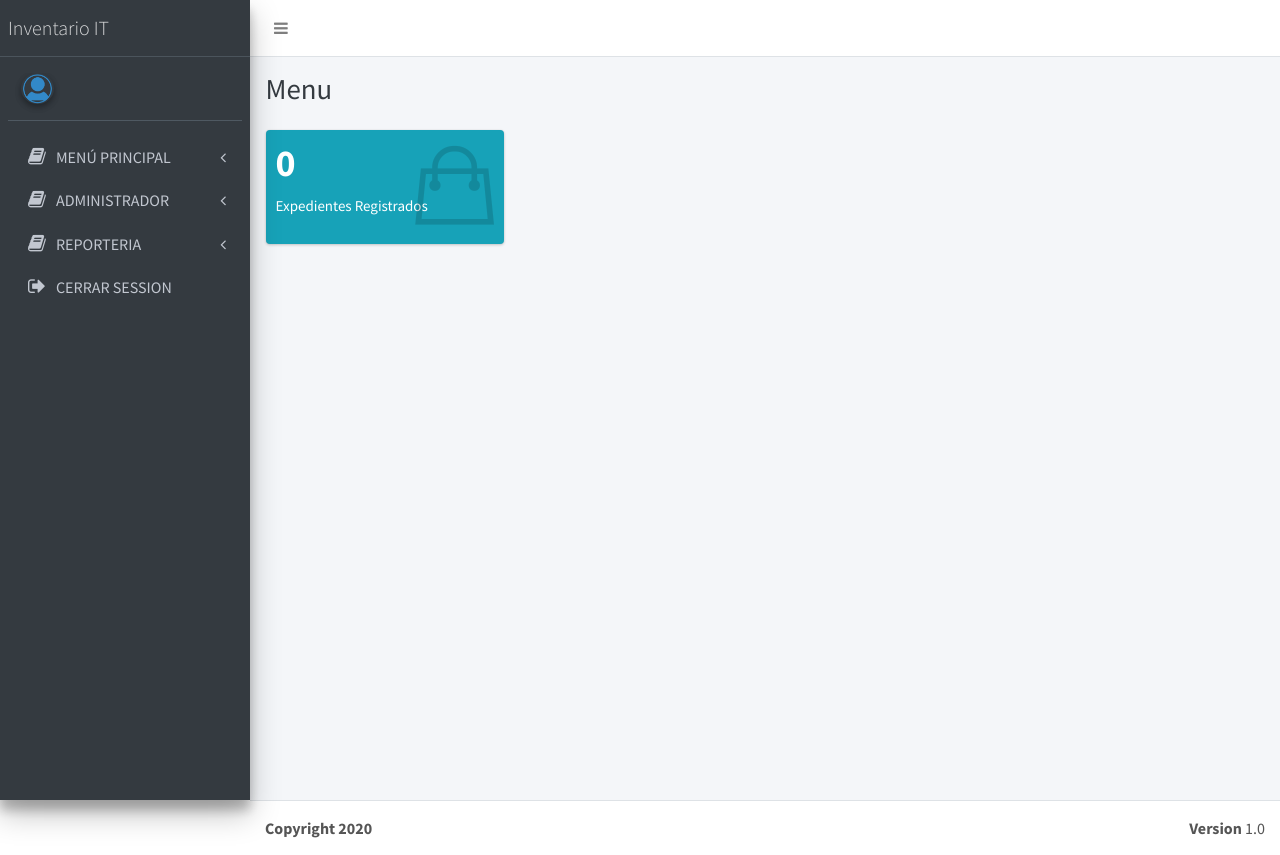
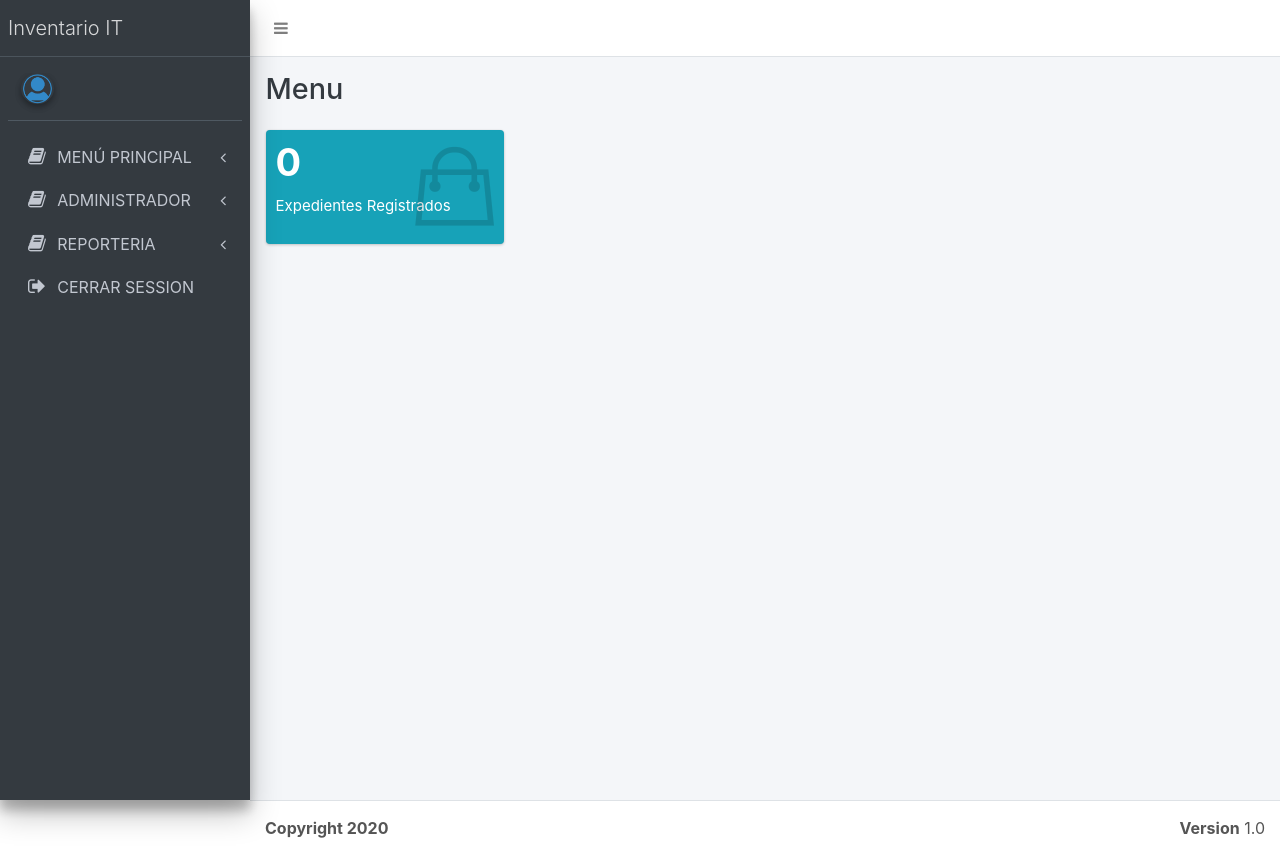
Before and after one commit to JorgeTunchez/inventarioit, a PHP site: page /menu.php in a window 1280 px wide. Run offline with PHP 8.4, Linux system fonts and the light colour scheme; the visitor is signed in with stand-in values (Sample User, id 1); data that the repository does not hold is empty; some libraries are stand-ins or nearby versions; some web fonts are replaced.

Commit message:
cambios visuales

```diff
--- a/area.php
+++ b/area.php
@@ -164,7 +164,7 @@ class area_view{
             <!-- bootstrap wysihtml5 - text editor -->
             <link rel="stylesheet" href="plugins/bootstrap-wysihtml5/bootstrap3-wysihtml5.min.css">
             <!-- Google Font: Source Sans Pro -->
-            <link href="https://fonts.googleapis.com/css?family=Source+Sans+Pro:300,400,400i,700" rel="stylesheet">
+            <link href="dist/css/fontgoogleapiscss.css" rel="stylesheet">
             <style>
                 @media only screen and (max-width: 800px) {
                     /* Force table to not be like tables anymore */
--- a/categoria.php
+++ b/categoria.php
@@ -165,7 +165,7 @@ class categoria_view{
         <!-- bootstrap wysihtml5 - text editor -->
         <link rel="stylesheet" href="plugins/bootstrap-wysihtml5/bootstrap3-wysihtml5.min.css">
         <!-- Google Font: Source Sans Pro -->
-        <link href="https://fonts.googleapis.com/css?family=Source+Sans+Pro:300,400,400i,700" rel="stylesheet">
+        <link href="dist/css/fontgoogleapiscss.css" rel="stylesheet">
         <style>
             @media only screen and (max-width: 800px) {
                 /* Force table to not be like tables anymore */
--- a/colaborador.php
+++ b/colaborador.php
@@ -417,7 +417,7 @@ class colaborador_view{
             <!-- bootstrap wysihtml5 - text editor -->
             <link rel="stylesheet" href="plugins/bootstrap-wysihtml5/bootstrap3-wysihtml5.min.css">
             <!-- Google Font: Source Sans Pro -->
-            <link href="https://fonts.googleapis.com/css?family=Source+Sans+Pro:300,400,400i,700" rel="stylesheet">
+            <link href="dist/css/fontgoogleapiscss.css" rel="stylesheet">
             <style>
 
                 .centrar{
--- a/componentes.php
+++ b/componentes.php
@@ -249,7 +249,7 @@ class componentes_view{
             <!-- bootstrap wysihtml5 - text editor -->
             <link rel="stylesheet" href="plugins/bootstrap-wysihtml5/bootstrap3-wysihtml5.min.css">
             <!-- Google Font: Source Sans Pro -->
-            <link href="https://fonts.googleapis.com/css?family=Source+Sans+Pro:300,400,400i,700" rel="stylesheet">
+            <link href="dist/css/fontgoogleapiscss.css" rel="stylesheet">
             <style>
                 @media only screen and (max-width: 800px) {
                     /* Force table to not be like tables anymore */
--- a/core/core.php
+++ b/core/core.php
@@ -1,6 +1,6 @@
 <?php
 error_reporting(E_ALL);
-ini_set('display_errors',1);
+ini_set('display_errors',0);
 
 function getConexion(){
 
--- /dev/null
+++ b/dist/css/fontgoogleapiscss.css
@@ -0,0 +1,224 @@
+/* cyrillic-ext */
+@font-face {
+  font-family: 'Source Sans Pro';
+  font-style: italic;
+  font-weight: 400;
+  src: url(https://fonts.gstatic.com/s/sourcesanspro/v14/6xK1dSBYKcSV-LCoeQqfX1RYOo3qPZ7qsDJT9g.woff2) format('woff2');
+  unicode-range: U+0460-052F, U+1C80-1C88, U+20B4, U+2DE0-2DFF, U+A640-A69F, U+FE2E-FE2F;
+}
+/* cyrillic */
+@font-face {
+  font-family: 'Source Sans Pro';
+  font-style: italic;
+  font-weight: 400;
+  src: url(https://fonts.gstatic.com/s/sourcesanspro/v14/6xK1dSBYKcSV-LCoeQqfX1RYOo3qPZ7jsDJT9g.woff2) format('woff2');
+  unicode-range: U+0400-045F, U+0490-0491, U+04B0-04B1, U+2116;
+}
+/* greek-ext */
+@font-face {
+  font-family: 'Source Sans Pro';
+  font-style: italic;
+  font-weight: 400;
+  src: url(https://fonts.gstatic.com/s/sourcesanspro/v14/6xK1dSBYKcSV-LCoeQqfX1RYOo3qPZ7rsDJT9g.woff2) format('woff2');
+  unicode-range: U+1F00-1FFF;
+}
+/* greek */
+@font-face {
+  font-family: 'Source Sans Pro';
+  font-style: italic;
+  font-weight: 400;
+  src: url(https://fonts.gstatic.com/s/sourcesanspro/v14/6xK1dSBYKcSV-LCoeQqfX1RYOo3qPZ7ksDJT9g.woff2) format('woff2');
+  unicode-range: U+0370-03FF;
+}
+/* vietnamese */
+@font-face {
+  font-family: 'Source Sans Pro';
+  font-style: italic;
+  font-weight: 400;
+  src: url(https://fonts.gstatic.com/s/sourcesanspro/v14/6xK1dSBYKcSV-LCoeQqfX1RYOo3qPZ7osDJT9g.woff2) format('woff2');
+  unicode-range: U+0102-0103, U+0110-0111, U+0128-0129, U+0168-0169, U+01A0-01A1, U+01AF-01B0, U+1EA0-1EF9, U+20AB;
+}
+/* latin-ext */
+@font-face {
+  font-family: 'Source Sans Pro';
+  font-style: italic;
+  font-weight: 400;
+  src: url(https://fonts.gstatic.com/s/sourcesanspro/v14/6xK1dSBYKcSV-LCoeQqfX1RYOo3qPZ7psDJT9g.woff2) format('woff2');
+  unicode-range: U+0100-024F, U+0259, U+1E00-1EFF, U+2020, U+20A0-20AB, U+20AD-20CF, U+2113, U+2C60-2C7F, U+A720-A7FF;
+}
+/* latin */
+@font-face {
+  font-family: 'Source Sans Pro';
+  font-style: italic;
+  font-weight: 400;
+  src: url(https://fonts.gstatic.com/s/sourcesanspro/v14/6xK1dSBYKcSV-LCoeQqfX1RYOo3qPZ7nsDI.woff2) format('woff2');
+  unicode-range: U+0000-00FF, U+0131, U+0152-0153, U+02BB-02BC, U+02C6, U+02DA, U+02DC, U+2000-206F, U+2074, U+20AC, U+2122, U+2191, U+2193, U+2212, U+2215, U+FEFF, U+FFFD;
+}
+/* cyrillic-ext */
+@font-face {
+  font-family: 'Source Sans Pro';
+  font-style: normal;
+  font-weight: 300;
+  src: url(https://fonts.gstatic.com/s/sourcesanspro/v14/6xKydSBYKcSV-LCoeQqfX1RYOo3ik4zwmhduz8A.woff2) format('woff2');
+  unicode-range: U+0460-052F, U+1C80-1C88, U+20B4, U+2DE0-2DFF, U+A640-A69F, U+FE2E-FE2F;
+}
+/* cyrillic */
+@font-face {
+  font-family: 'Source Sans Pro';
+  font-style: normal;
+  font-weight: 300;
+  src: url(https://fonts.gstatic.com/s/sourcesanspro/v14/6xKydSBYKcSV-LCoeQqfX1RYOo3ik4zwkxduz8A.woff2) format('woff2');
+  unicode-range: U+0400-045F, U+0490-0491, U+04B0-04B1, U+2116;
+}
+/* greek-ext */
+@font-face {
+  font-family: 'Source Sans Pro';
+  font-style: normal;
+  font-weight: 300;
+  src: url(https://fonts.gstatic.com/s/sourcesanspro/v14/6xKydSBYKcSV-LCoeQqfX1RYOo3ik4zwmxduz8A.woff2) format('woff2');
+  unicode-range: U+1F00-1FFF;
+}
+/* greek */
+@font-face {
+  font-family: 'Source Sans Pro';
+  font-style: normal;
+  font-weight: 300;
+  src: url(https://fonts.gstatic.com/s/sourcesanspro/v14/6xKydSBYKcSV-LCoeQqfX1RYOo3ik4zwlBduz8A.woff2) format('woff2');
+  unicode-range: U+0370-03FF;
+}
+/* vietnamese */
+@font-face {
+  font-family: 'Source Sans Pro';
+  font-style: normal;
+  font-weight: 300;
+  src: url(https://fonts.gstatic.com/s/sourcesanspro/v14/6xKydSBYKcSV-LCoeQqfX1RYOo3ik4zwmBduz8A.woff2) format('woff2');
+  unicode-range: U+0102-0103, U+0110-0111, U+0128-0129, U+0168-0169, U+01A0-01A1, U+01AF-01B0, U+1EA0-1EF9, U+20AB;
+}
+/* latin-ext */
+@font-face {
+  font-family: 'Source Sans Pro';
+  font-style: normal;
+  font-weight: 300;
+  src: url(https://fonts.gstatic.com/s/sourcesanspro/v14/6xKydSBYKcSV-LCoeQqfX1RYOo3ik4zwmRduz8A.woff2) format('woff2');
+  unicode-range: U+0100-024F, U+0259, U+1E00-1EFF, U+2020, U+20A0-20AB, U+20AD-20CF, U+2113, U+2C60-2C7F, U+A720-A7FF;
+}
+/* latin */
+@font-face {
+  font-family: 'Source Sans Pro';
+  font-style: normal;
+  font-weight: 300;
+  src: url(https://fonts.gstatic.com/s/sourcesanspro/v14/6xKydSBYKcSV-LCoeQqfX1RYOo3ik4zwlxdu.woff2) format('woff2');
+  unicode-range: U+0000-00FF, U+0131, U+0152-0153, U+02BB-02BC, U+02C6, U+02DA, U+02DC, U+2000-206F, U+2074, U+20AC, U+2122, U+2191, U+2193, U+2212, U+2215, U+FEFF, U+FFFD;
+}
+/* cyrillic-ext */
+@font-face {
+  font-family: 'Source Sans Pro';
+  font-style: normal;
+  font-weight: 400;
+  src: url(https://fonts.gstatic.com/s/sourcesanspro/v14/6xK3dSBYKcSV-LCoeQqfX1RYOo3qNa7lqDY.woff2) format('woff2');
+  unicode-range: U+0460-052F, U+1C80-1C88, U+20B4, U+2DE0-2DFF, U+A640-A69F, U+FE2E-FE2F;
+}
+/* cyrillic */
+@font-face {
+  font-family: 'Source Sans Pro';
+  font-style: normal;
+  font-weight: 400;
+  src: url(https://fonts.gstatic.com/s/sourcesanspro/v14/6xK3dSBYKcSV-LCoeQqfX1RYOo3qPK7lqDY.woff2) format('woff2');
+  unicode-range: U+0400-045F, U+0490-0491, U+04B0-04B1, U+2116;
+}
+/* greek-ext */
+@font-face {
+  font-family: 'Source Sans Pro';
+  font-style: normal;
+  font-weight: 400;
+  src: url(https://fonts.gstatic.com/s/sourcesanspro/v14/6xK3dSBYKcSV-LCoeQqfX1RYOo3qNK7lqDY.woff2) format('woff2');
+  unicode-range: U+1F00-1FFF;
+}
+/* greek */
+@font-face {
+  font-family: 'Source Sans Pro';
+  font-style: normal;
+  font-weight: 400;
+  src: url(https://fonts.gstatic.com/s/sourcesanspro/v14/6xK3dSBYKcSV-LCoeQqfX1RYOo3qO67lqDY.woff2) format('woff2');
+  unicode-range: U+0370-03FF;
+}
+/* vietnamese */
+@font-face {
+  font-family: 'Source Sans Pro';
+  font-style: normal;
+  font-weight: 400;
+  src: url(https://fonts.gstatic.com/s/sourcesanspro/v14/6xK3dSBYKcSV-LCoeQqfX1RYOo3qN67lqDY.woff2) format('woff2');
+  unicode-range: U+0102-0103, U+0110-0111, U+0128-0129, U+0168-0169, U+01A0-01A1, U+01AF-01B0, U+1EA0-1EF9, U+20AB;
+}
+/* latin-ext */
+@font-face {
+  font-family: 'Source Sans Pro';
+  font-style: normal;
+  font-weight: 400;
+  src: url(https://fonts.gstatic.com/s/sourcesanspro/v14/6xK3dSBYKcSV-LCoeQqfX1RYOo3qNq7lqDY.woff2) format('woff2');
+  unicode-range: U+0100-024F, U+0259, U+1E00-1EFF, U+2020, U+20A0-20AB, U+20AD-20CF, U+2113, U+2C60-2C7F, U+A720-A7FF;
+}
+/* latin */
+@font-face {
+  font-family: 'Source Sans Pro';
+  font-style: normal;
+  font-weight: 400;
+  src: url(https://fonts.gstatic.com/s/sourcesanspro/v14/6xK3dSBYKcSV-LCoeQqfX1RYOo3qOK7l.woff2) format('woff2');
+  unicode-range: U+0000-00FF, U+0131, U+0152-0153, U+02BB-02BC, U+02C6, U+02DA, U+02DC, U+2000-206F, U+2074, U+20AC, U+2122, U+2191, U+2193, U+2212, U+2215, U+FEFF, U+FFFD;
+}
+/* cyrillic-ext */
+@font-face {
+  font-family: 'Source Sans Pro';
+  font-style: normal;
+  font-weight: 700;
+  src: url(https://fonts.gstatic.com/s/sourcesanspro/v14/6xKydSBYKcSV-LCoeQqfX1RYOo3ig4vwmhduz8A.woff2) format('woff2');
+  unicode-range: U+0460-052F, U+1C80-1C88, U+20B4, U+2DE0-2DFF, U+A640-A69F, U+FE2E-FE2F;
+}
+/* cyrillic */
+@font-face {
+  font-family: 'Source Sans Pro';
+  font-style: normal;
+  font-weight: 700;
+  src: url(https://fonts.gstatic.com/s/sourcesanspro/v14/6xKydSBYKcSV-LCoeQqfX1RYOo3ig4vwkxduz8A.woff2) format('woff2');
+  unicode-range: U+0400-045F, U+0490-0491, U+04B0-04B1, U+2116;
+}
+/* greek-ext */
+@font-face {
+  font-family: 'Source Sans Pro';
+  font-style: normal;
+  font-weight: 700;
+  src: url(https://fonts.gstatic.com/s/sourcesanspro/v14/6xKydSBYKcSV-LCoeQqfX1RYOo3ig4vwmxduz8A.woff2) format('woff2');
+  unicode-range: U+1F00-1FFF;
+}
+/* greek */
+@font-face {
+  font-family: 'Source Sans Pro';
+  font-style: normal;
+  font-weight: 700;
+  src: url(https://fonts.gstatic.com/s/sourcesanspro/v14/6xKydSBYKcSV-LCoeQqfX1RYOo3ig4vwlBduz8A.woff2) format('woff2');
+  unicode-range: U+0370-03FF;
+}
+/* vietnamese */
+@font-face {
+  font-family: 'Source Sans Pro';
+  font-style: normal;
+  font-weight: 700;
+  src: url(https://fonts.gstatic.com/s/sourcesanspro/v14/6xKydSBYKcSV-LCoeQqfX1RYOo3ig4vwmBduz8A.woff2) format('woff2');
+  unicode-range: U+0102-0103, U+0110-0111, U+0128-0129, U+0168-0169, U+01A0-01A1, U+01AF-01B0, U+1EA0-1EF9, U+20AB;
+}
+/* latin-ext */
+@font-face {
+  font-family: 'Source Sans Pro';
+  font-style: normal;
+  font-weight: 700;
+  src: url(https://fonts.gstatic.com/s/sourcesanspro/v14/6xKydSBYKcSV-LCoeQqfX1RYOo3ig4vwmRduz8A.woff2) format('woff2');
+  unicode-range: U+0100-024F, U+0259, U+1E00-1EFF, U+2020, U+20A0-20AB, U+20AD-20CF, U+2113, U+2C60-2C7F, U+A720-A7FF;
+}
+/* latin */
+@font-face {
+  font-family: 'Source Sans Pro';
+  font-style: normal;
+  font-weight: 700;
+  src: url(https://fonts.gstatic.com/s/sourcesanspro/v14/6xKydSBYKcSV-LCoeQqfX1RYOo3ig4vwlxdu.woff2) format('woff2');
+  unicode-range: U+0000-00FF, U+0131, U+0152-0153, U+02BB-02BC, U+02C6, U+02DA, U+02DC, U+2000-206F, U+2074, U+20AC, U+2122, U+2191, U+2193, U+2212, U+2215, U+FEFF, U+FFFD;
+}
--- a/identificador.php
+++ b/identificador.php
@@ -165,7 +165,7 @@ class identificador_view{
             <!-- bootstrap wysihtml5 - text editor -->
             <link rel="stylesheet" href="plugins/bootstrap-wysihtml5/bootstrap3-wysihtml5.min.css">
             <!-- Google Font: Source Sans Pro -->
-            <link href="https://fonts.googleapis.com/css?family=Source+Sans+Pro:300,400,400i,700" rel="stylesheet">
+            <link href="dist/css/fontgoogleapiscss.css" rel="stylesheet">
             <style>
                 @media only screen and (max-width: 800px) {
                     /* Force table to not be like tables anymore */
--- a/index.php
+++ b/index.php
@@ -75,7 +75,7 @@ class login_view{
         <!-- iCheck -->
         <link rel="stylesheet" href="plugins/iCheck/square/blue.css">
         <!-- Google Font: Source Sans Pro -->
-        <link href="https://fonts.googleapis.com/css?family=Source+Sans+Pro:300,400,400i,700" rel="stylesheet">
+        <link href="dist/css/fontgoogleapiscss.css" rel="stylesheet">
         </head>
         <body class="hold-transition login-page">
         <div class="login-box">
--- a/menu.php
+++ b/menu.php
@@ -100,7 +100,7 @@ class menu_view{
             <!-- Theme style -->
             <link rel="stylesheet" href="dist/css/adminlte.min.css">
             <link rel="stylesheet" href="https://maxcdn.bootstrapcdn.com/font-awesome/4.4.0/css/font-awesome.min.css">
-            <link rel="stylesheet" href="https://code.ionicframework.com/ionicons/2.0.1/css/ionicons.min.css">
+            <link rel="stylesheet" href="https://code.ionicframework.com/ionicons/2.0.1/css/ionicons.min.css"><link rel="stylesheet" href="dist/css/font-awesome.min.css">
             <!-- iCheck -->
             <link rel="stylesheet" href="plugins/iCheck/flat/blue.css">
             <!-- Morris chart -->
@@ -114,7 +114,7 @@ class menu_view{
             <!-- bootstrap wysihtml5 - text editor -->
             <link rel="stylesheet" href="plugins/bootstrap-wysihtml5/bootstrap3-wysihtml5.min.css">
             <!-- Google Font: Source Sans Pro -->
-            <link href="https://fonts.googleapis.com/css?family=Source+Sans+Pro:300,400,400i,700" rel="stylesheet">
+            <link href="dist/css/fontgoogleapiscss.css" rel="stylesheet">
             <style>
                 .centrar{
                     position: absolute;
@@ -249,7 +249,6 @@ class menu_view{
                             $intConteoExpedientes = $this->objModel->getConteoExpedientes();
                             ?>
                             <h3><?php print $intConteoExpedientes;?></h3>
-
                             <p>Expedientes Registrados</p>
                         </div>
                         <div class="icon">
```
Also changed, not shown: expediente.php (+1 -7 lines), dist/css/ionicons.min.css. Lines whose indentation alone changed are shown as unchanged.
